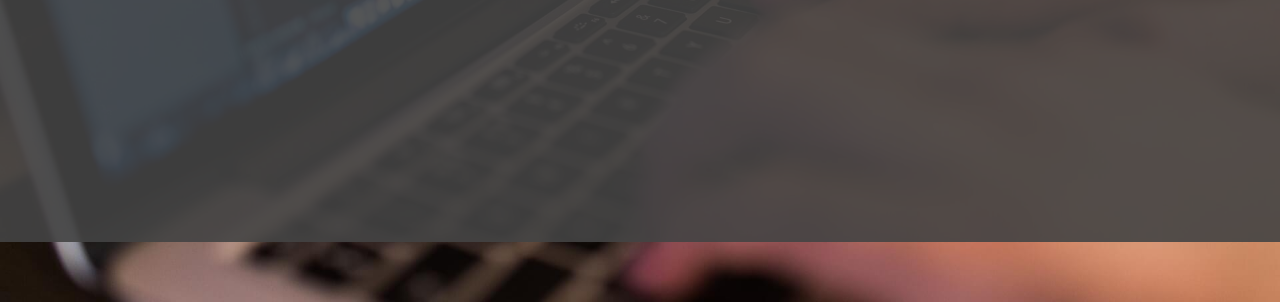
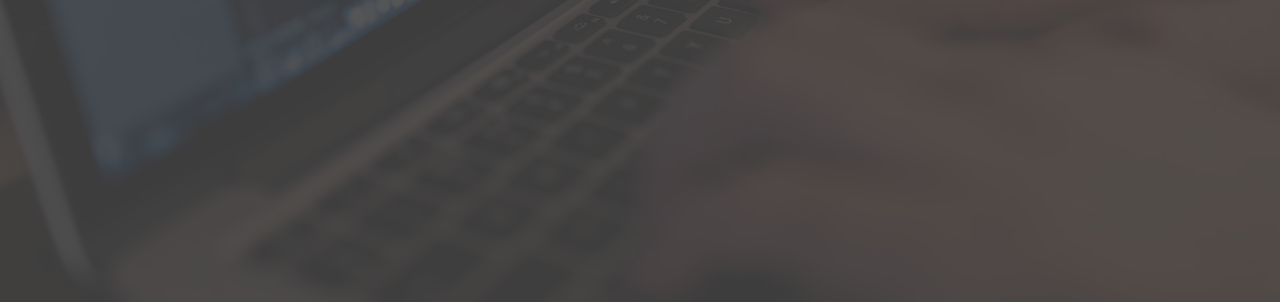
Before and after one commit to VitalijIT/my_portfolio, a website: page dist/index.html in a window 1280 px wide. Shown: the part 498-800 px from the top of the page. Drawn offline with Linux system fonts and the light colour scheme.

Commit message:
change main section's height

```diff
--- a/scss/_config.scss
+++ b/scss/_config.scss
@@ -14,7 +14,6 @@ $background-opacity: 0.9;
             background: $home-image, rgba($primary-color, $background-opacity);
             background-attachment: fixed;
             background-size: cover;
-            //background-blend-mode: saturation;// luminosity
             position: relative;
 
             &::after {
@@ -22,13 +21,10 @@ $background-opacity: 0.9;
                 position: absolute;
                 top: 0;
                 right: 0;
+                left: 0;
                 bottom: 0;
-                left: 0;
-                // width: 100%;
-                // height: 100%;
                 z-index: -1;
                 background: rgba($primary-color, $background-opacity);
-                background-attachment: fixed;
             }
         }
     }
--- a/scss/main.scss
+++ b/scss/main.scss
@@ -48,7 +48,7 @@ header {
 
 main {
     padding: 4rem;
-    // height: 100%;
+    height: 100vh;
     min-height: calc(100vh - 60px);
 
     .icons {
```
Also changed, not shown: dist/css/main.css, dist/index.html.
